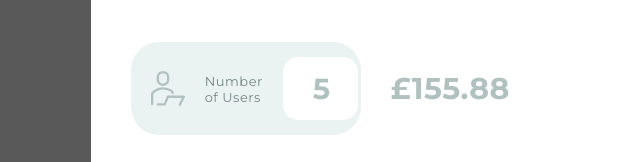
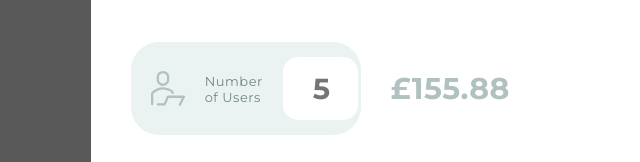
Before and after one commit to alexwileyy/mynexus-ui-components, a website: page public/index.html in a window 1280 px wide. Shown: the part 9015-9177 px from the top of the page, 151-791 px from the left. Drawn offline with nearby package versions, Linux system fonts and the light colour scheme; files whose address does not match are found by name.

Commit message:
Removed value prop on input

```diff
--- a/public/index.html
+++ b/public/index.html
@@ -1739,7 +1739,7 @@
                         <div class="number-users">
                           <img src="img/user-on-pc.svg" alt="User using a computer" />
                           <p>Number of Users</p>
-                          <input type="number" placeholder="5" value="5" />
+                          <input type="number" placeholder="5" />
                         </div>
                         <!-- Total price goes here -->
                         <p class="subscription-overlay__left--total-price">£155.88</p>
```
